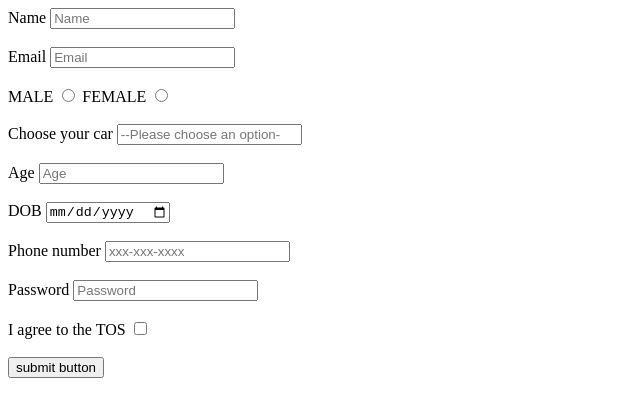
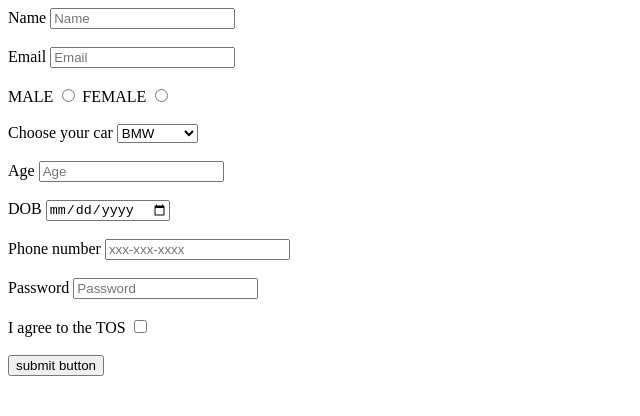
Before and after one commit to acciojob/signup-form-car-abhijais210, a website: page main.html in a window 1280 px wide. Shown: the whole page, without its empty margins (0-640 px from the left). Drawn offline with Linux system fonts and the light colour scheme.

Commit message:
created a submission

```diff
--- a/main.html
+++ b/main.html
@@ -26,12 +26,11 @@
 		<br>
 		<br>
 		<label for="cars">Choose your car</label>
-		<input required id="cars" list="select_car" placeholder="--Please choose an option--">
-		<datalist id="select_car">
-			<option value="BMW">
-			<option value="Audi">
-			<option value="Mercedez">
-		</datalist>
+		<select id="cars" name="cars">
+			<option value="BMW">BMW</option>
+			<option value="Audi">Audi</option>
+			<option value="Mercedez">Mercedez</option>
+		</select>
 		<br>
 		<br>
 		<label for="age">Age</label>
```
